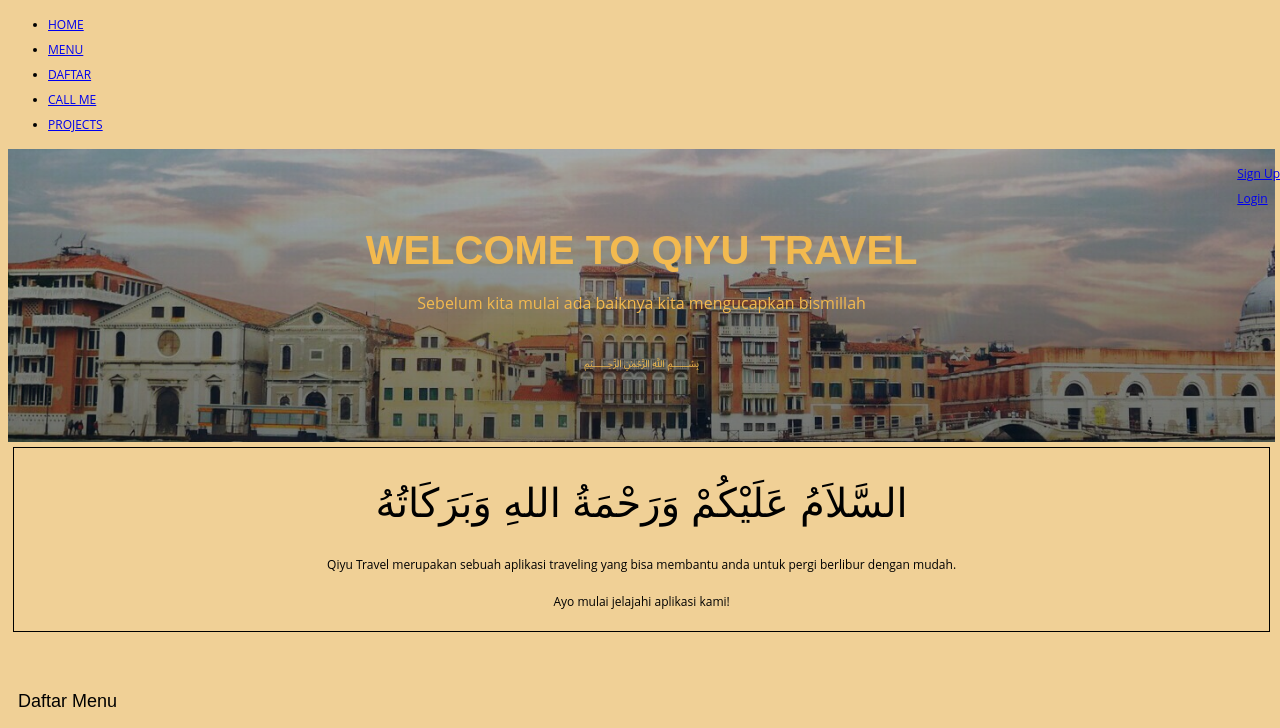
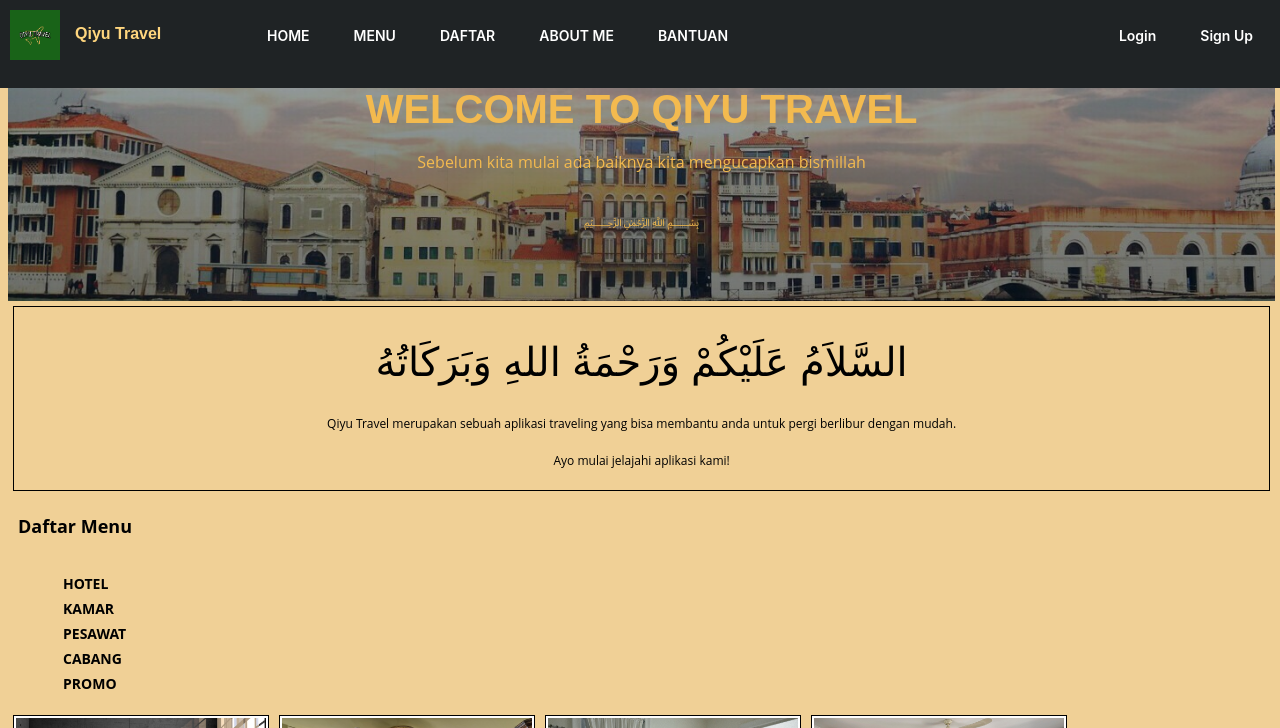
Before and after one commit to Abdulfi2/webpro19, a plain HTML site: page praktikum02/tugas landing page/webdesign.html in a window 1280 px wide. Shown: the top 728 px of the page. Drawn offline with Linux system fonts and the light colour scheme.

Commit message:
Update webdesign.html

```diff
--- a/praktikum02/tugas landing page/webdesign.html
+++ b/praktikum02/tugas landing page/webdesign.html
@@ -3,27 +3,31 @@
     <head>
         <meta charset="utf-8">
         <meta name="viewport" content="width=device-width, initial-scale=1, shrink-to-fit=no">
-
         <!-- belajar design web -->
         <!-- membuat landing page -->
-
         <title>Landing Page</title>
         <link rel="stylesheet" href="css/style.css">
     </head>
     <body>
         <!-- nav -->
-        <nav class="nav">
-            <ul>
-                <li><a href="#header">HOME</a></li>
-                <li><a href="#menu">MENU</a></li>
-                <li><a href="#daftar">DAFTAR</a></li>
-                <li><a href="#callMe">CALL ME</a></li>
-                <li><a href="#projects">PROJECTS</a></li>
-            </ul> <!-- end of ul-left -->
-            <ul class="ul-right">
-                <li><a href="login.html">Sign Up</a></li>
-				<li><a href="login.html">Login</a></li>
-            </ul> <!-- end of ul-right -->
+        <nav class="navbar-custom">
+            <a class="navbar-brand logo-image" href="webdesign.html"><img src="images/logo.jpg" alt="alternative"></a>
+            <a class="navbar-brand logo-text" href="webdesign.html">Qiyu Travel</a>
+            <div class="navbar-custom desktop">
+                <div>
+                <ul class="navbar-nav">
+                    <li class="nav-item"><a class="nav-link" href="#header">HOME</a></li>
+                    <li class="nav-item"><a class="nav-link" href="#menu">MENU</a></li>
+                    <li class="nav-item"><a class="nav-link" href="#daftar">DAFTAR</a></li>
+                    <li class="nav-item"><a class="nav-link" href="#header">ABOUT ME</a></li>
+                    <li class="nav-item"><a class="nav-link" href="#header">BANTUAN</a></li>
+                </ul> <!-- end of ul-left -->
+                <ul class="ul-right">
+                    <li class="nav-item-right"><a class="nav-link" href="login.html">Sign Up</a></li>
+				    <li class="nav-item-right"><a class="nav-link" href="login.html">Login</a></li>
+                </ul> <!-- end of ul-right -->
+                </div>
+            </div>
         </nav> <!-- end of nav -->
 
         <!-- header -->
@@ -50,21 +54,22 @@
         </div>
         <!-- end of intro -->
 
-        <!-- Daftar -->
-        <section id="daftar">
-            <div class="section">
-            <nav>
-                <h4>Daftar Menu</h4>
-                <ul>
-                    <li><a href="#menu">HOTEL</a></li>
-                    <li><a href="#menu">KAMAR</a></li>
-                    <li><a href="#">PESAWAT</a></li>
-                    <li><a href="cabang">CABANG</a></li>
-                    <li><a href="promo">PROMO</a></li>
-                </ul>
-            </nav>
-        </div></section>
-        <!-- end of Daftar -->
+        <!-- section -->
+        <section id="section">
+            <div class="section1">
+                <div class="text">
+                    <p>Daftar Menu</p>
+                    <ul class="ul-point">
+                        <li class="li-item"><a class="nav-link" href="#menu">HOTEL</a></li>
+                        <li class="li-item"><a class="nav-link" href="#menu">KAMAR</a></li>
+                        <li class="li-item"><a class="nav-link" href="#">PESAWAT</a></li>
+                        <li class="li-item"><a class="nav-link" href="#cabang">CABANG</a></li>
+                        <li class="li-item"><a class="nav-link" href="#promo">PROMO</a></li>
+                    </ul>
+                </div>
+            </div>
+        </section>
+        <!-- end of section -->
 
         <!-- Menu -->
         <div id="menu" class="gallery">
@@ -145,6 +150,7 @@
         </div>
         <!-- end of Cabang -->
 
+        <!-- Promo -->
         <div id="promo" class="promo">
             <p class="p-heading">
                 <table border="1" cellpadding="5">
@@ -197,5 +203,6 @@
                 </table>
             </p>
         </div>
+        <!-- end of Promo -->
     </body>
 </html>
```
